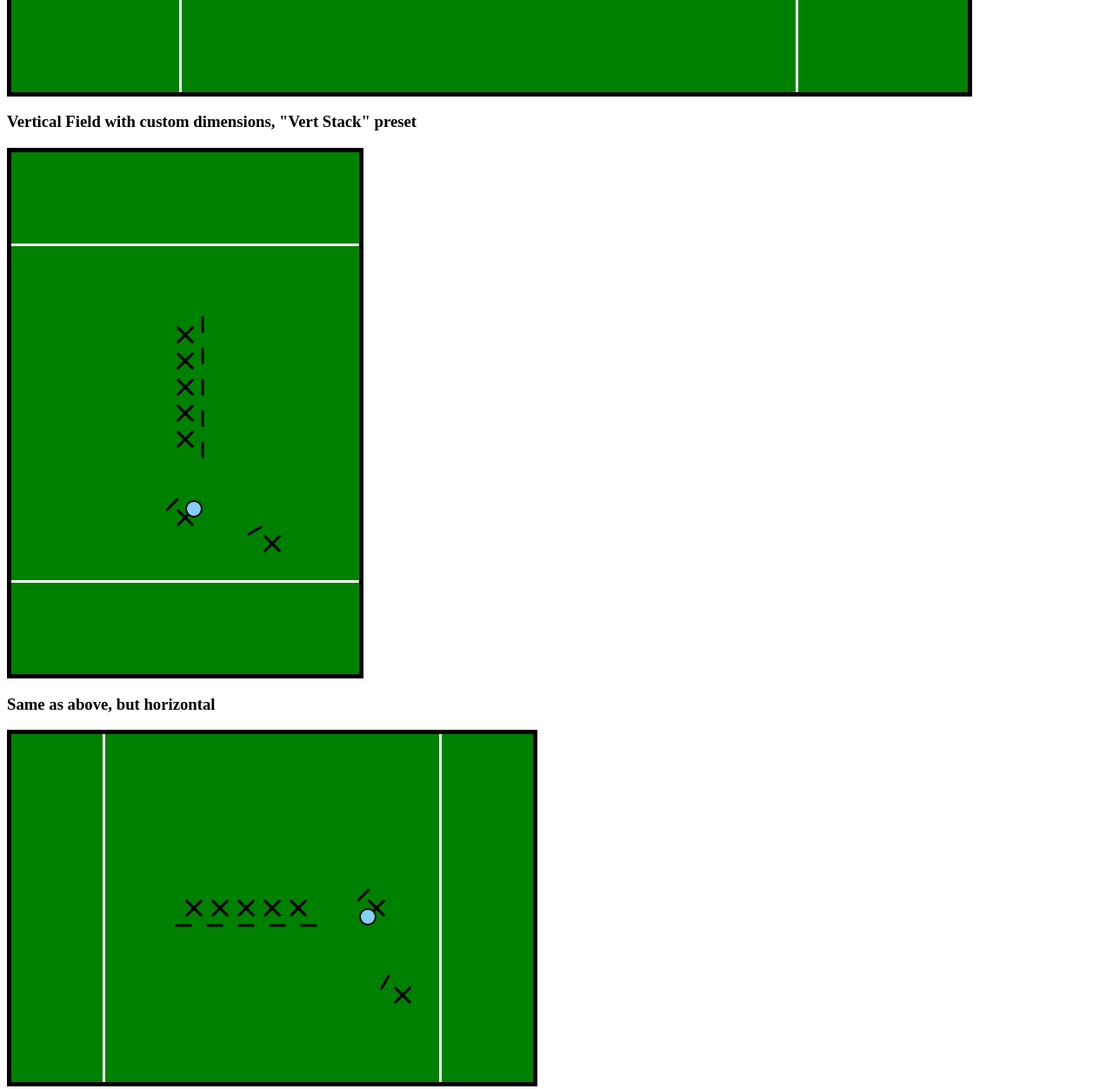
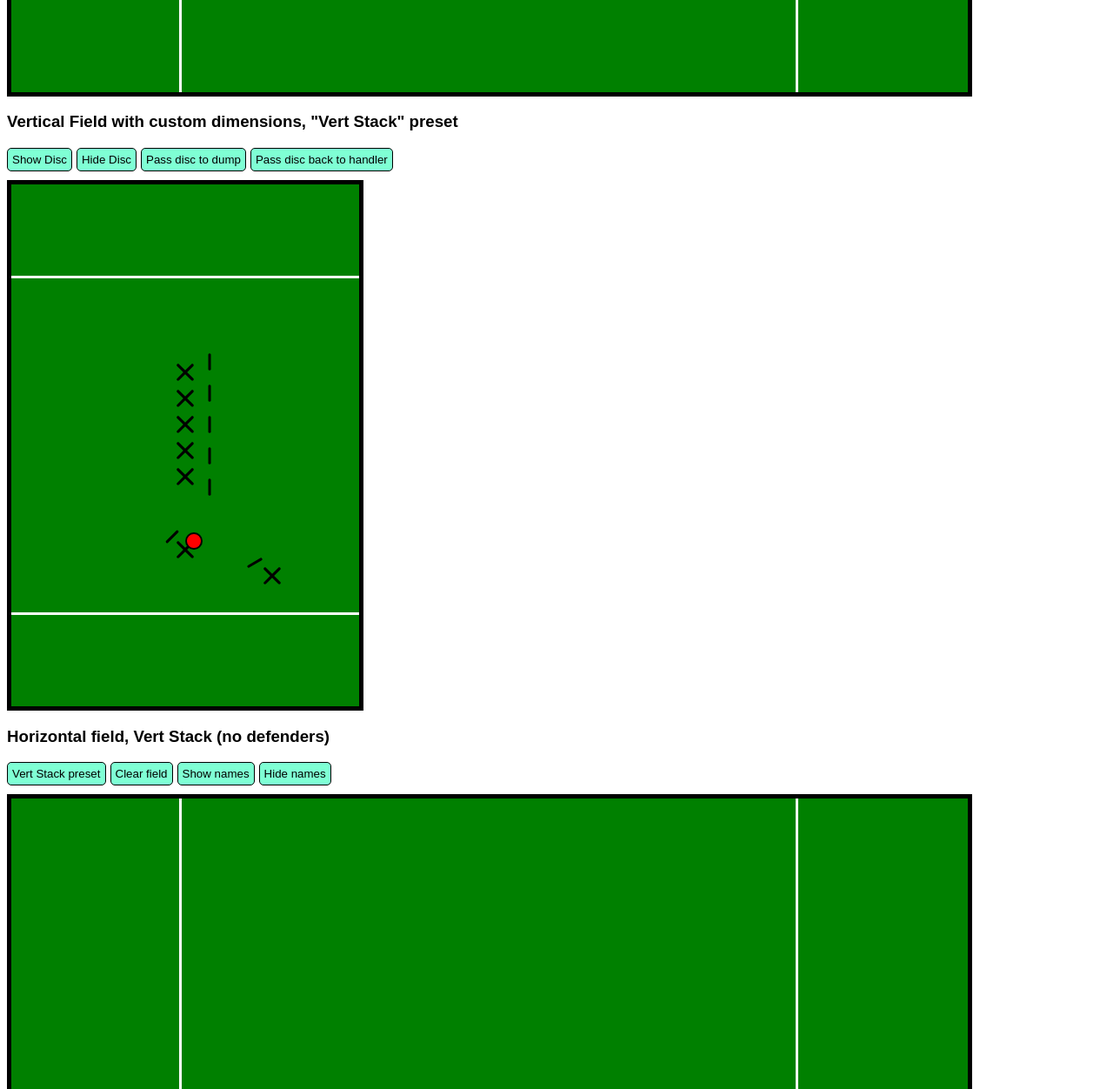
Before and after one commit to Cubevoid/ulti.js, a website: page pub/examples.html in a window 1280 px wide. Shown: the part 420-1672 px from the top of the page at 87% size. Drawn offline with Linux system fonts and the light colour scheme.

Commit message:
Fix showNames/hideNames and improve examples

```diff
--- /dev/null
+++ b/pub/examples.css
@@ -0,0 +1,16 @@
+h1, h3 {
+    font-family: sans-serif;
+}
+
+button {
+    margin-right: 5px;
+    border: 1px solid black;
+    background-color: aquamarine;
+    padding: 5px;
+    border-radius: 5px;
+    transition-duration: 0.2s;
+}
+
+button:hover {
+    background-color: rgb(91, 209, 170);
+}
--- a/pub/examples.html
+++ b/pub/examples.html
@@ -7,6 +7,7 @@
     <script src="ulti.js"></script>
     <script defer="" src="examples.js"></script>
     <link rel="stylesheet" type="text/css" href="ulti.css">
+    <link rel="stylesheet" type="text/css" href="examples.css">
   </head>
   <body>
     <h1>Examples of Ulti.js</h1>
--- a/pub/examples.js
+++ b/pub/examples.js
@@ -2,12 +2,13 @@
 
 const body = document.querySelector("body");
 const title1 = document.createElement("h3");
-title1.innerText = "One player, moving disc (hover over player for name and jersey number)";
+title1.innerText =
+  "One player, moving disc (hover over player (X) for name and jersey number)";
 body.appendChild(title1);
 
 const ulti1 = new UltiBoard(400, undefined, "h", true);
 ulti1.addPlayer(0, 0);
-ulti1.addPlayer("50%", "50%");  // middle of the field
+ulti1.addPlayer("50%", "50%"); // middle of the field
 ulti1.players = ulti1.players.filter((player) => {
   return player.x !== 0;
 });
@@ -23,17 +24,56 @@ setTimeout(() => {
 
 
 const title2 = document.createElement("h3");
-title2.innerText = "Vertical Field with custom dimensions, \"Vert Stack\" preset";
+title2.innerText = 'Vertical Field with custom dimensions, "Vert Stack" preset';
 body.appendChild(title2);
 
+const showDiscButton = document.createElement("button");
+const hideDiscButton = document.createElement("button");
+const passDiscButton = document.createElement("button");
+const passDiscBackButton = document.createElement("button");
+showDiscButton.innerText = "Show Disc";
+hideDiscButton.innerText = "Hide Disc";
+passDiscButton.innerText = "Pass disc to dump";
+passDiscBackButton.innerText = "Pass disc back to handler";
+body.appendChild(showDiscButton);
+body.appendChild(hideDiscButton);
+body.appendChild(passDiscButton);
+body.appendChild(passDiscBackButton);
+
 // Vertical field
-const ulti2 = new UltiBoard(400, 600, "v", true)
+const ulti2 = new UltiBoard(400, 600, "v", true);
 ulti2.vertStack(true);
 
+const handler = ulti2.players.filter((player) => player.name === "Handler")[0]
+const dump = ulti2.players.filter((player) => player.name === "Dump")[0]
+
+showDiscButton.addEventListener("click", (e) => ulti2.showDisc())
+hideDiscButton.addEventListener("click", (e) => ulti2.hideDisc())
+passDiscButton.addEventListener("click", (e) => ulti2.setDiscOwner(dump))
+passDiscBackButton.addEventListener("click", (e) => ulti2.setDiscOwner(handler))
+
+
 const title3 = document.createElement("h3");
-title3.innerText = "Same as above, but horizontal";
+title3.innerText = "Horizontal field, Vert Stack (no defenders)";
 body.appendChild(title3);
 
-// Vertical field
-const ulti3 = new UltiBoard(400, 600, "h", true)
-ulti3.vertStack(true);
+const vertButton = document.createElement("button");
+body.appendChild(vertButton);
+const clearButton = document.createElement("button");
+body.appendChild(clearButton);
+const showNamesButton = document.createElement("button");
+body.appendChild(showNamesButton);
+const hideNamesButton = document.createElement("button");
+body.appendChild(hideNamesButton);
+
+const ulti3 = new UltiBoard(400, undefined, "h", true);
+
+vertButton.innerText = "Vert Stack preset";
+clearButton.innerText = "Clear field";
+showNamesButton.innerText = "Show names";
+hideNamesButton.innerText = "Hide names";
+
+vertButton.addEventListener("click", (e) => ulti3.vertStack(false));
+clearButton.addEventListener("click", (e) => ulti3.clear());
+showNamesButton.addEventListener("click", (e) => ulti3.showNames())
+hideNamesButton.addEventListener("click", (e) => ulti3.hideNames())
--- a/pub/ulti.css
+++ b/pub/ulti.css
@@ -4,6 +4,8 @@
     /* box-sizing: border-box; */
     background-color: green;
     z-index: 0;
+    margin-top: 10px;
+    margin-bottom: 10px;
 }
 
 .ulti-goal-line {
@@ -21,7 +23,7 @@
 }
 
 #ulti-disc {
-    background-color: lightskyblue;
+    background-color: red;
     border: 2px solid black;
     box-sizing: border-box;
     border-radius: 50%;
--- a/pub/ulti.js
+++ b/pub/ulti.js
@@ -81,6 +81,16 @@ class UltiBoard {
     body.appendChild(this.rootElement);
   }
 
+  /**
+   * Clears everything off the field, including players and the disc.
+   */
+  clear = () => {
+    this.players = [];
+    this.updatePlayers();
+    this.hideDisc();
+    this.setDiscOwner(undefined);
+  };
+
   /** Adds a player to the field. x and y denote the CENTER of the player's positon.
    *  @param x            x-coordinate in pixels or percent
    *  @param y            y-coordinate in pixels or percent
@@ -151,7 +161,6 @@ class UltiBoard {
       player.src = "./X_black.svg";
     } else if (newPlayer.type === "defense") {
       player.src = "./line_black.svg";
-      player.style.rotate = `${newPlayer.rotation}deg`;
     } else {
       throw new Error(`Invalid player type: ${type}`);
     }
@@ -163,7 +172,7 @@ class UltiBoard {
                     height: ${this._playerSizePx}px;`;
 
     if (newPlayer.rotation) {
-      player.style.rotate = `${newPlayer.rotation}deg`;
+      player.style.transform = `rotate(${newPlayer.rotation}deg)`;
     }
 
     this.rootElement.appendChild(player);
@@ -280,6 +289,9 @@ class UltiBoard {
    * @param newOwner new Player which is now holding the disc.
    */
   setDiscOwner = (newOwner) => {
+    if (this.debug) {
+      log("Setting new disc owner");
+    }
     this.disc.owner = newOwner;
     this.setDiscPosition(this.disc.x, this.disc.y);
   };
@@ -334,7 +346,7 @@ class UltiBoard {
   };
 
   /**
-   * Show player names and numbers in the form of a tooltip.
+   * Show all player names and numbers in the form of a tooltip.
    */
   showNames = () => {
     if (this.debug) {
@@ -347,10 +359,17 @@ class UltiBoard {
         tooltips[i].style.opacity = 0.7;
       }, 10);
     }
+
+    // Stop hover actions
+    const players = this.rootElement.querySelectorAll(".ulti-player");
+    for (let i = 0; i < players.length; i++) {
+      players[i].removeEventListener("mouseenter", this._handlePlayerMouseEnter);
+      players[i].removeEventListener("mouseleave", this._handlePlayerMouseLeave);
+    }
   };
 
   /**
-   * Hide player names and numbers tooltips.
+   * Hide all player names and numbers tooltips.
    */
   hideNames = () => {
     if (this.debug) {
@@ -362,6 +381,13 @@ class UltiBoard {
       setTimeout(() => {
         tooltips[i].style.display = "none";
       }, 500);
+    }
+
+    // Restore hover actions
+    const players = this.rootElement.querySelectorAll(".ulti-player");
+    for (let i = 0; i < players.length; i++) {
+      players[i].addEventListener("mouseenter", this._handlePlayerMouseEnter);
+      players[i].addEventListener("mouseleave", this._handlePlayerMouseLeave);
     }
   };
 
@@ -398,14 +424,21 @@ class UltiBoard {
         );
       }
 
+      // Stack
       for (let i = 0; i < 5; i++) {
-        this.addPlayer("50%", `${55 - 5 * i}%`, "Stack");
+        this.addPlayer("50%", `${56 - 5 * i}%`, "Stack");
         if (defenders) {
-          this.addPlayer("55%", `${57 - 6 * i}%`, "Defense", undefined, "defense")
+          this.addPlayer(
+            "57%",
+            `${58 - 6 * i}%`,
+            "Defense",
+            undefined,
+            "defense"
+          );
         }
       }
-
     } else {
+      // Horizontal field
       handler = this.addPlayer("70%", "50%", "Handler");
       const dump = this.addPlayer("75%", "75%", "Dump");
       if (defenders) {
@@ -427,10 +460,18 @@ class UltiBoard {
         );
       }
 
+      // Stack
       for (let i = 0; i < 5; i++) {
-        this.addPlayer(`${55 - 5 * i}%`, "50%", "Stack");
+        this.addPlayer(`${56 - 5 * i}%`, "50%", "Stack");
         if (defenders) {
-          this.addPlayer(`${57 - 6 * i}%`, "55%", "Defense", undefined, "defense", 90)
+          this.addPlayer(
+            `${58 - 6 * i}%`,
+            "57%",
+            "Defense",
+            undefined,
+            "defense",
+            90
+          );
         }
       }
       this.setDiscPosition(-10, 10);
```
